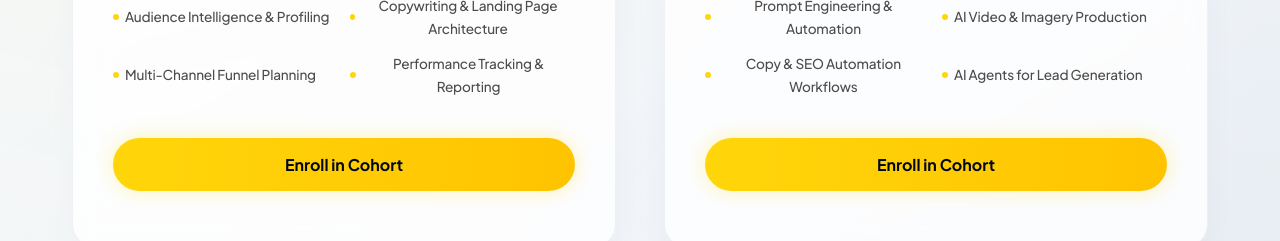
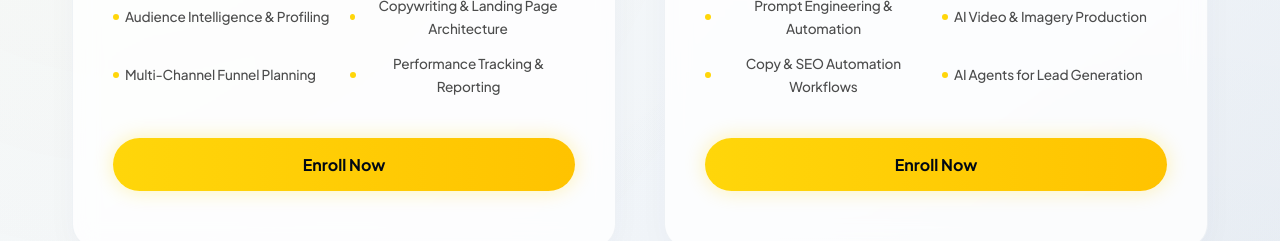
Before and after one commit to AbhyudayaShrestha/AdVibes, a Next.js app: page /courses in a window 1280 px wide. Shown: the part 1020-1261 px from the top of the page. Built offline with nearby package versions, Linux system fonts and the light colour scheme.

Commit message:
minor change

```diff
--- a/src/app/courses/page.tsx
+++ b/src/app/courses/page.tsx
@@ -112,7 +112,7 @@ export default function CoursesPage() {
                 </div>
 
                 <button className="btn btn-primary" style={{ width: '100%', padding: '16px', fontWeight: 700 }}>
-                  Enroll in Cohort
+                  Enroll Now
                 </button>
               </div>
             ))}
```
